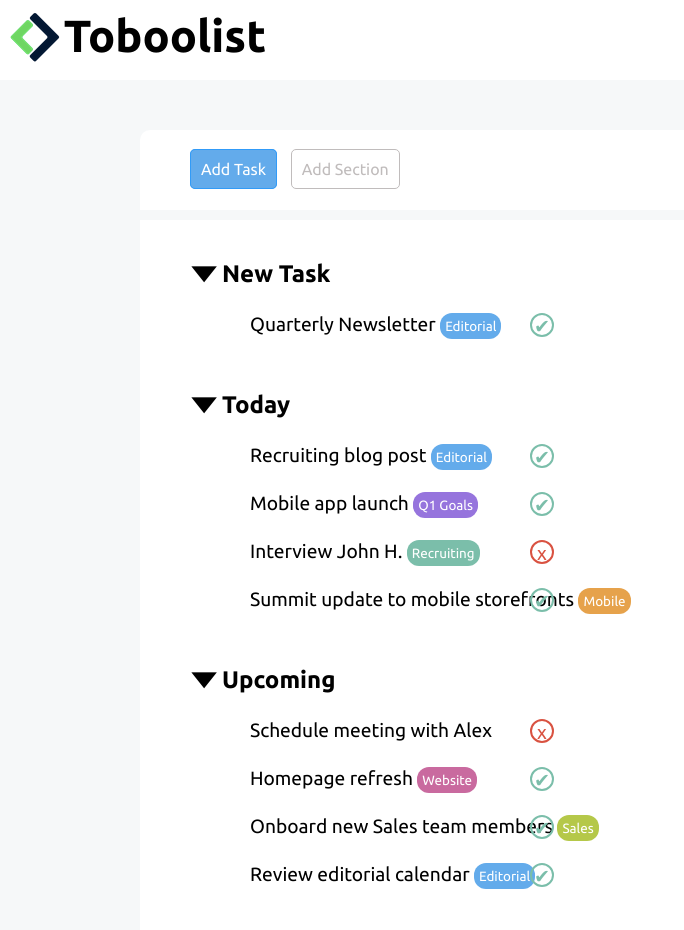
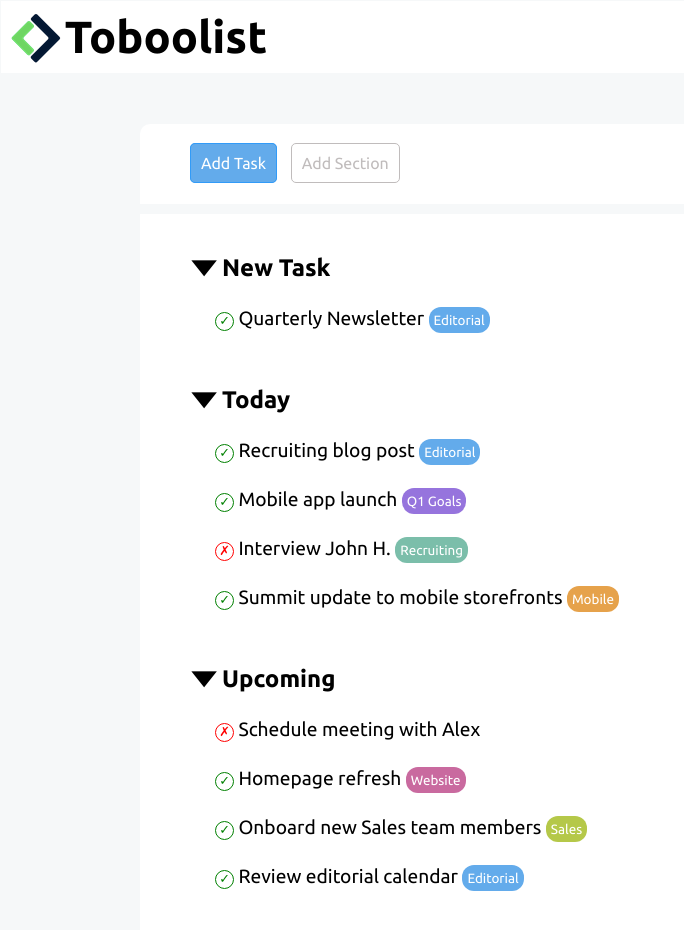
Before and after one commit to simoneaucello/html-css-toboolist, a plain HTML site: page index.html in a window 1280 px wide. Shown: the whole page, without its empty margins (0-684 px from the left). Drawn offline with Linux system fonts and the light colour scheme.

Commit message:
[mod] checkmarks to index,css

```diff
--- a/assets/css/style.css
+++ b/assets/css/style.css
@@ -2,15 +2,20 @@
   margin: 0;
   padding: 0;
   box-sizing: border-box;
+}
+
+body{
   font-family: 'Ubuntu', sans-serif;
+  background-color: rgb(246, 248, 249);
 }
 
 /* HEADER  */
 
 header{
-  margin: px;
-  height: 80px;
+  margin: 1px;
   padding-top: 10px;
+  padding-bottom: 10px;
+  background-color: white;
 }
 
 .container{
@@ -33,7 +38,6 @@ h2{
 
 /* MAIN  */
 main{
-  background-color: rgb(246, 248, 249);
   padding: 50px;
 }
 
@@ -73,31 +77,32 @@ main{
   border-radius: 0px 0px 10px 10px;
 }
 
-.success-checkmark:after {
-  content: '✔';
-  color: rgb(123, 190, 170);
+/* circles */
+.circle::before{
+  content: '\2713';
   display: inline-block;
-  position: absolute;
-  left:530px;
-  width: 20px;
-  height: 20px;
+  width: 17px;
+  height: 17px;
+  border: 1px solid green;
+  color: green;
+  font-size: .8rem;
+  border-radius: 50%;
   text-align: center;
-  border: 2px solid rgb(123, 190, 170);
-  border-radius: 50%;
+  line-height: 15px;
 }
 
-.cross-checkmark:after {
-  content: 'x';
-  color: rgb(217, 82, 65);
-  display: inline-block;
-  position: absolute;
-  left:530px;
-  width: 20px;
-  height: 20px;
-  text-align: center;
-  border: 2px solid rgb(217, 82, 65);
-  border-radius: 50%;
+.circle.checked::before{
+  content: '\2713';
+  border: 1px solid green;
+  color: green;
 }
+
+.circle.unchecked::before{
+  content: '\2717';
+  border: 1px solid rgb(255, 0, 0);
+  color: rgb(255, 0, 0);
+}
+
 
 .box{
   background-color: rgb(99, 171, 235);
@@ -142,7 +147,7 @@ ul{
 }
 
 ul li{
-  padding-left: 45px;
+  padding-left: 10px;
   padding-top: 10px;
   font-size: 1.2em;
   margin: 15px;
--- a/index.html
+++ b/index.html
@@ -45,7 +45,7 @@
       <ul>
         <h2><span class="arrow">&#129171;</span> New Task</h2>
         <li>
-        <div class="success-checkmark"></div>
+        <span class="circle checked"></span>
         Quarterly Newsletter <span class="box">Editorial</span></li>
         </ul>
 
@@ -55,15 +55,16 @@
         <h2><span class="arrow">&#129171;</span> Today</h2>
         <ul>
           <li>
-          <div class="success-checkmark"></div>Recruiting blog post <span class="box">Editorial</span></li>
+          <span class="circle checked"></span>
+          Recruiting blog post <span class="box">Editorial</span></li>
           <li>
-          <div class="success-checkmark"></div>
+          <span class="circle checked"></span>
           Mobile app launch <span class="box violet">Q1 Goals</span></li>
           <li>
-          <div class="cross-checkmark"></div>
+          <span class="circle unchecked"></span>
           Interview John H. <span class="box green">Recruiting</span></li>
           <li>
-          <div class="success-checkmark"></div>
+          <span class="circle checked"></span>
           Summit update to mobile storefronts <span class="box orange">Mobile</span> </li>
         </ul>
 
@@ -73,16 +74,16 @@
         <h2><span class="arrow">&#129171;</span> Upcoming</h2>
         <ul>
         <li>
-        <div class="cross-checkmark"></div>
+        <span class="circle unchecked"></span>
         Schedule meeting with Alex</li>
         <li>
-          <div class="success-checkmark"></div>
+          <span class="circle checked"></span>
           Homepage refresh <span class="box pink">Website</span></li>
         <li>
-          <div class="success-checkmark"></div>
+          <span class="circle checked"></span>
           Onboard new Sales team members <span class="box lime">Sales</span></li>
         <li>
-          <div class="success-checkmark"></div>
+          <span class="circle checked"></span>
           Review editorial calendar <span class="box">Editorial</span></li>
       </ul>
       </div>
```
